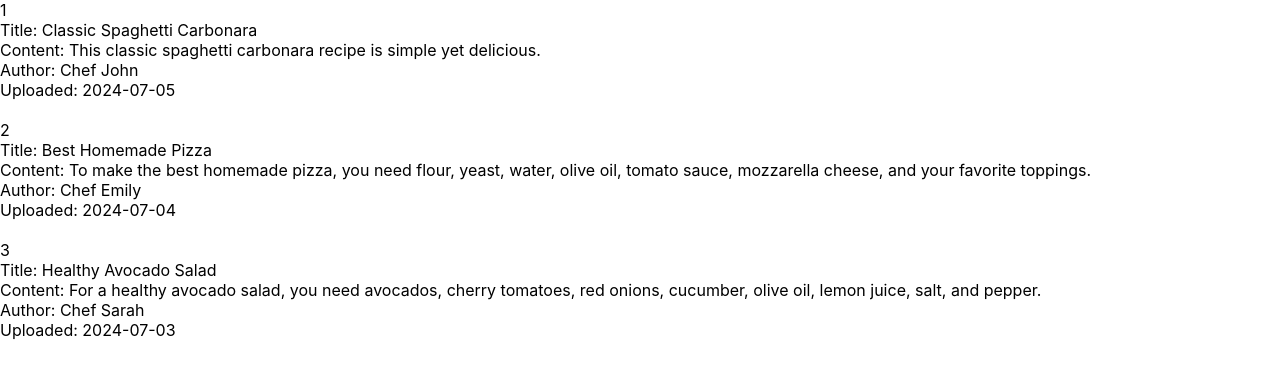
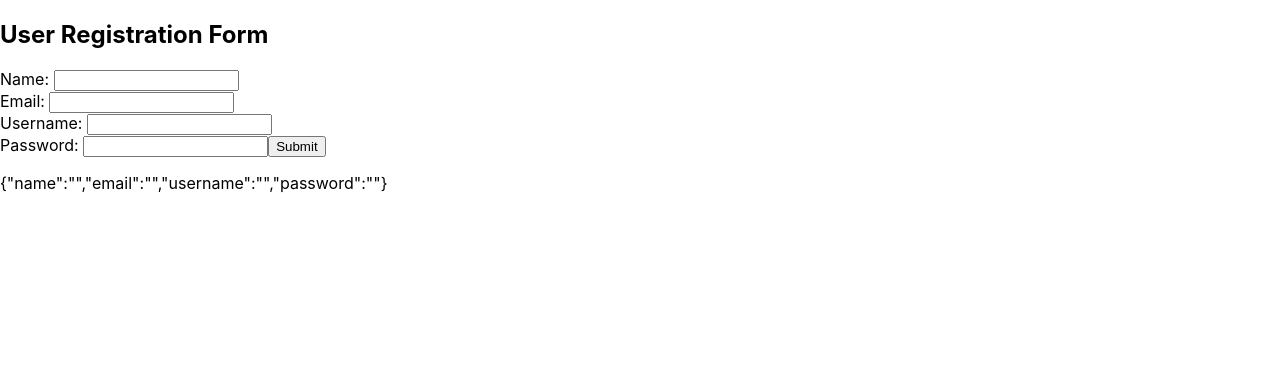
Before and after one commit to nayliazizan/reactLesson, a React (Create React App) app: page / in a window 1280 px wide. Shown: the top 376 px of the page. Built offline with nearby package versions, Linux system fonts and the light colour scheme.

Commit message:
assignment 6

```diff
--- a/src/App.js
+++ b/src/App.js
@@ -4,6 +4,7 @@ import Welcome from './components/Welcome';
 import Timekeeper from './components/Timekeeper';
 import OnOffControl from './components/OnOffControl';
 import Blog from './components/Blog';
+import Form from './components/Form';
 
 function App() {
   const userInfo = {
@@ -37,8 +38,9 @@ function App() {
 
   return (
     <>
+      <Form />
+      {/*
       <Blog posts={posts}/>
-      {/*
       <Welcome user="Kazu"/>
       <Welcome user="Fumiko"/>
       <Welcome user="Kohtake"/>
--- /dev/null
+++ b/src/components/Form.js
@@ -0,0 +1,54 @@
+import { useState } from "react";
+
+function Form() {
+    const intialValue = {
+        name: "",
+        email: "",
+        username: "",
+        password: ""
+    }
+
+    const [formData, setFormData] = useState(intialValue);
+
+    const hnadleSubmit = (e) => {
+        e.preventDefault();
+        alert(JSON.stringify(formData, undefined, 2));
+    }
+
+    return (
+        <form onSubmit={hnadleSubmit}>
+            <h2>User Registration Form</h2>
+            <label>Name: </label>
+            <input
+                type="text"
+                value={formData.name}
+                onChange={(e) => setFormData({...formData, name: e.target.value})}
+            />
+            <br/>
+            <label>Email: </label>
+            <input
+                type="email"
+                value={formData.email}
+                onChange={(e) => setFormData({...formData, email: e.target.value})}
+            />
+            <br/>
+            <label>Username: </label>
+            <input
+                type="text"
+                value={formData.username}
+                onChange={(e) => setFormData({...formData, username: e.target.value})}
+            />
+            <br/>
+            <label>Password: </label>
+            <input
+                type="password"
+                value={formData.password}
+                onChange={(e) => setFormData({...formData, password: e.target.value})}
+            />
+            <button type="submit">Submit</button>
+            <p>{JSON.stringify(formData)}</p>
+        </form>
+    );
+}
+
+export default Form;
```
